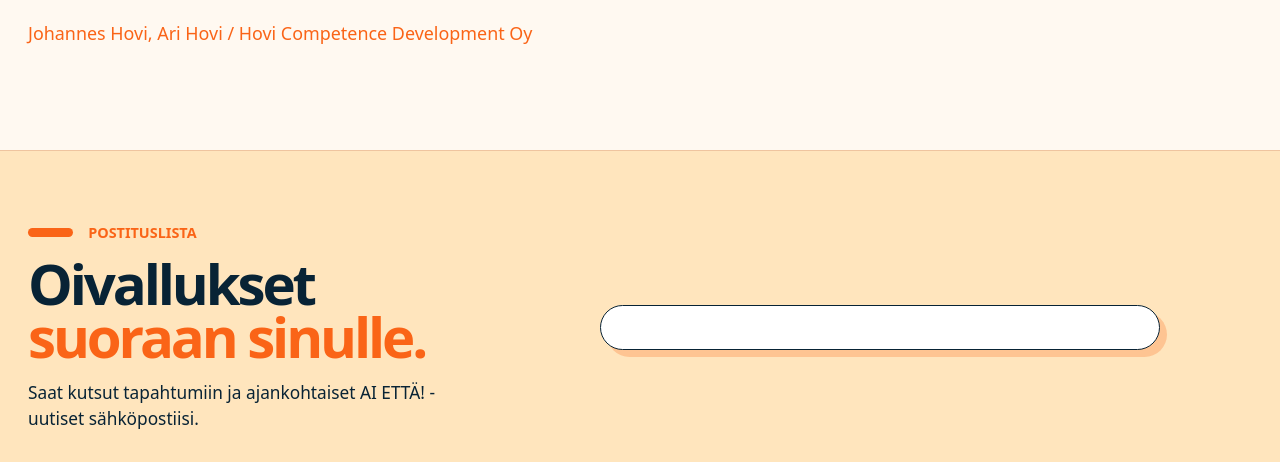
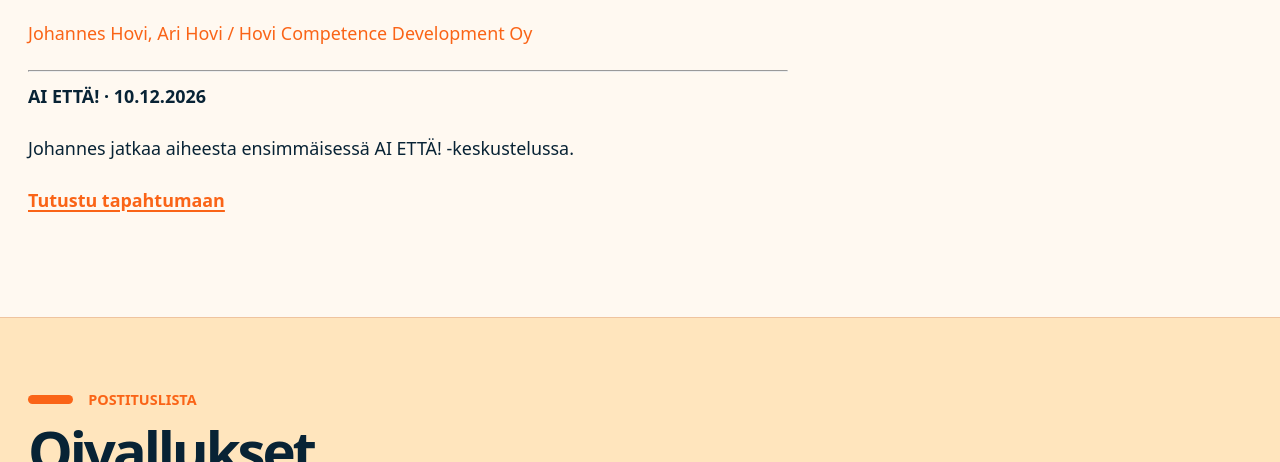
Before and after one commit to kyyberi/aietta, an Astro site: page /oivallukset/ai-osaa-lukea-dataasi-mutta-ymmartaaako-se-sita/ in a window 1280 px wide. Shown: the part 4129-4591 px from the top of the page. Built offline with nearby package versions, Linux system fonts and the light colour scheme; Astro itself is replaced by a stand-in of ours.

Commit message:
Add event call to action to insight

```diff
--- a/src/content/oivallukset/ai-osaa-lukea-dataasi-mutta-ymmartaaako-se-sita.md
+++ b/src/content/oivallukset/ai-osaa-lukea-dataasi-mutta-ymmartaaako-se-sita.md
@@ -69,3 +69,11 @@ Semanttinen kerros ei siis ole pelkkä tekninen komponentti tai kertaluonteinen
 **Tekoäly ei poista tarvetta sopia, mitä data tarkoittaa. Se tekee siitä entistä tärkeämpää.**
 
 *Johannes Hovi, Ari Hovi / Hovi Competence Development Oy*
+
+---
+
+**AI ETTÄ! · 10.12.2026**
+
+Johannes jatkaa aiheesta ensimmäisessä AI ETTÄ! -keskustelussa.
+
+[Tutustu tapahtumaan](/tapahtumat/ai-tarvitsee-muutakin-kuin-teknologiaa/)
```
